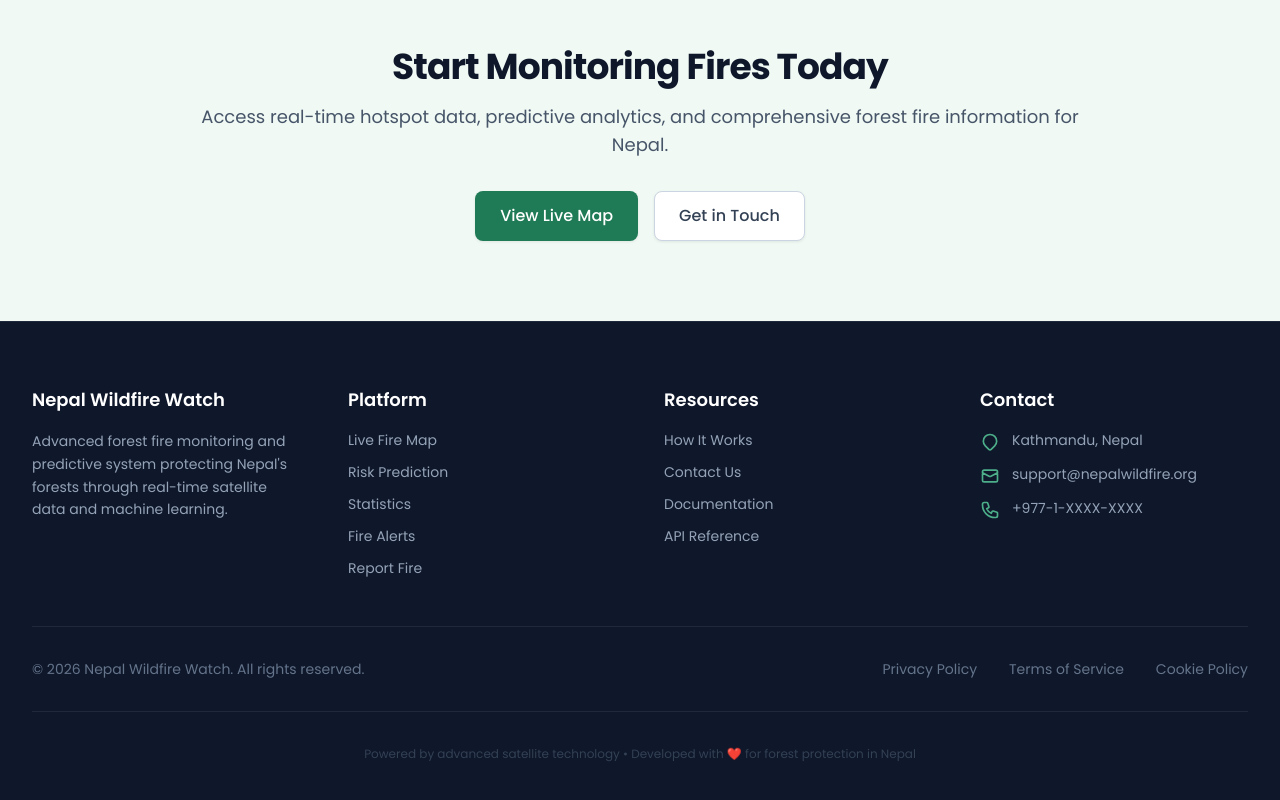
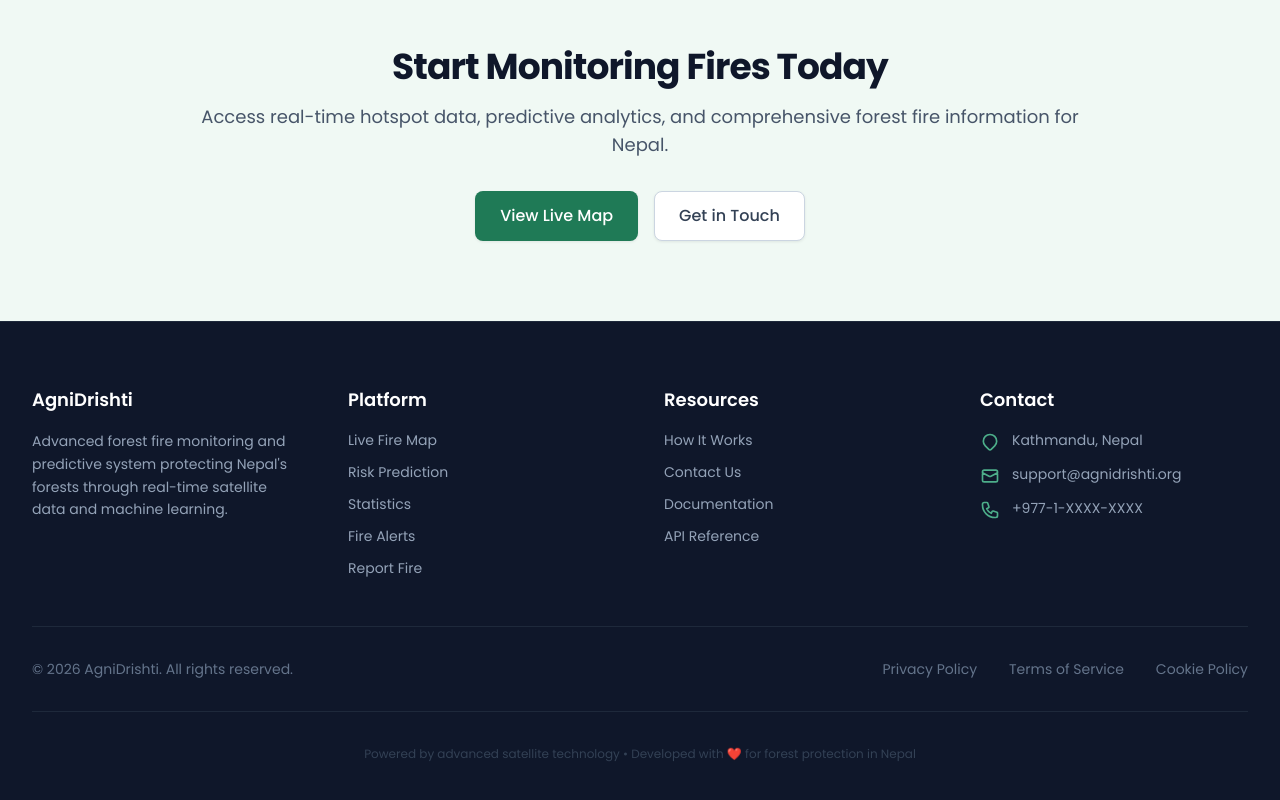
Before and after one commit to MirajB1/AgniDrishti, a React (Vite) app in the folder frontend/: page / in a window 1280 px wide. Shown: the part 2706-3506 px from the top of the page. Built offline with nearby package versions, Linux system fonts and the light colour scheme; no server answers.

Commit message:
Update Footer.jsx

```diff
--- a/frontend/src/components/Footer.jsx
+++ b/frontend/src/components/Footer.jsx
@@ -7,7 +7,7 @@ function Footer() {
         <div className="grid grid-cols-1 md:grid-cols-2 lg:grid-cols-4 gap-12 mb-12">
           {/* About */}
           <div>
-            <h3 className="text-lg font-700 text-white mb-4">Nepal Wildfire Watch</h3>
+            <h3 className="text-lg font-700 text-white mb-4">AgniDrishti</h3>
             <p className="text-sm text-slate-400 leading-relaxed">
               Advanced forest fire monitoring and predictive system protecting Nepal's forests through real-time satellite data and machine learning.
             </p>
@@ -50,7 +50,7 @@ function Footer() {
                 <svg className="w-5 h-5 text-forest-400 mt-0.5 flex-shrink-0" fill="none" stroke="currentColor" viewBox="0 0 24 24">
                   <path strokeLinecap="round" strokeLinejoin="round" strokeWidth={2} d="M3 8l7.89 4.26a2 2 0 002.22 0L21 8M5 19h14a2 2 0 002-2V7a2 2 0 00-2-2H5a2 2 0 00-2 2v10a2 2 0 002 2z" />
                 </svg>
-                <span className="text-slate-400">support@nepalwildfire.org</span>
+                <span className="text-slate-400">support@agnidrishti.org</span>
               </div>
               <div className="flex items-start gap-3">
                 <svg className="w-5 h-5 text-forest-400 mt-0.5 flex-shrink-0" fill="none" stroke="currentColor" viewBox="0 0 24 24">
@@ -66,7 +66,7 @@ function Footer() {
         <div className="border-t border-slate-800 pt-8">
           <div className="flex flex-col md:flex-row justify-between items-center gap-4">
             <p className="text-sm text-slate-500">
-              © 2026 Nepal Wildfire Watch. All rights reserved.
+              © 2026 AgniDrishti. All rights reserved.
             </p>
             <div className="flex gap-8 text-sm">
               <a href="#" className="text-slate-500 hover:text-slate-300 transition-colors">Privacy Policy</a>
```
